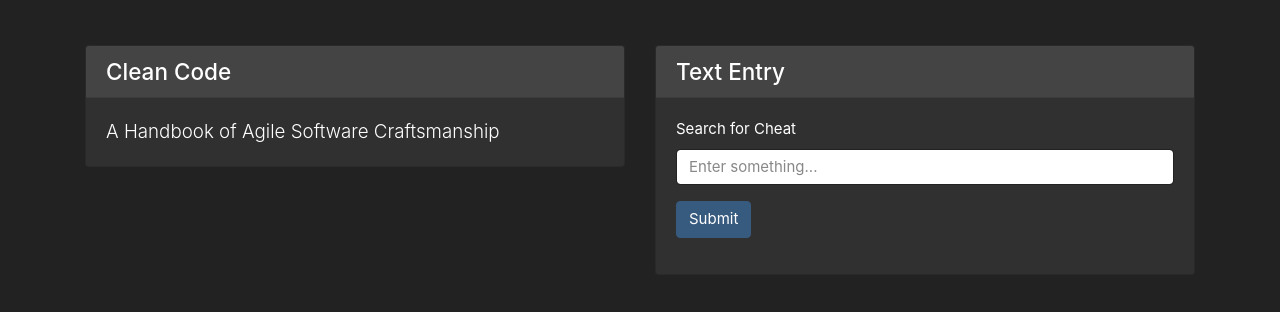
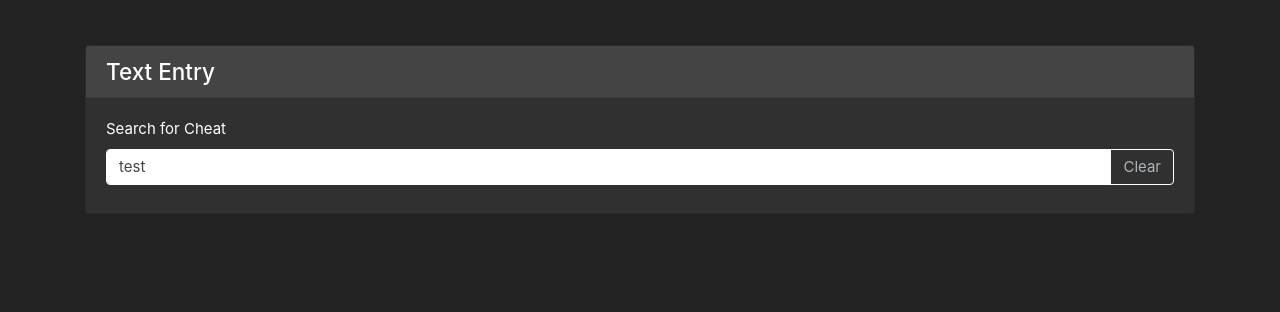
Before and after one commit to jack-hermanson/gta-cheats, a React (Create React App) app: page / in a window 1280 px wide. Shown: the top 312 px of the page. Built offline with nearby package versions, Linux system fonts and the light colour scheme.

Commit message:
set up state on SearchCard

```diff
--- a/src/App.tsx
+++ b/src/App.tsx
@@ -1,14 +1,4 @@
-import {
-  Row,
-  Col,
-  Container,
-  Form,
-  FormGroup,
-  Input,
-  Label,
-  Button,
-} from "reactstrap";
-import { StandardCard } from "./components/shared/Card/StandardCard";
+import { Row, Col, Container } from "reactstrap";
 import { SearchCard } from "./components/search/SearchCard";
 import { ChangeEvent } from "react";
 
@@ -17,16 +7,10 @@
     <div className="App">
       <Container>
         <Row>
-          <Col xs={12} lg={6}>
-            <StandardCard
-              title="Clean Code"
-              paragraph="A Handbook of Agile Software Craftsmanship"
-            />
-          </Col>
-          <Col xs={12} lg={6}>
+          <Col xs={12}>
             <SearchCard
               onSearchTextChange={(event: ChangeEvent<HTMLInputElement>) => {
-                console.log(event.target.value);
+                console.log(event);
               }}
               label="Search for Cheat"
             />
--- a/src/components/search/SearchCard.tsx
+++ b/src/components/search/SearchCard.tsx
@@ -1,6 +1,5 @@
-import { stringify } from "querystring";
-import React, { useState, Component, ChangeEvent } from "react";
-import { Form, FormGroup, Label, Input, Button } from "reactstrap";
+import { Component, ChangeEvent } from "react";
+import { Form, FormGroup, Label, Input, InputGroup } from "reactstrap";
 import { StandardCard } from "../shared/Card/StandardCard";
 
 interface Props {
@@ -15,26 +14,47 @@
 export class SearchCard extends Component<Props, State> {
   constructor(props: Props) {
     super(props);
+
     this.props = props;
-    this.setState({ searchText: "" });
+
+    this.state = {
+      searchText: "test",
+    };
   }
 
   props: Props;
+
+  change = (e: ChangeEvent<HTMLInputElement>) => {
+    this.setState({
+      searchText: e.target.value,
+    });
+    this.props.onSearchTextChange(e);
+  };
 
   render() {
     return (
       <StandardCard title="Text Entry">
         <Form onSubmit={(e) => e.preventDefault()}>
-          <FormGroup>
+          <FormGroup className="mb-2">
             <Label>{this.props.label}</Label>
-            <Input
-              onChange={this.props.onSearchTextChange}
-              placeholder="Enter something..."
-              type="text"
-            />
-          </FormGroup>
-          <FormGroup>
-            <Button color="primary">Submit</Button>
+            <InputGroup>
+              <Input
+                placeholder="Enter something..."
+                type="text"
+                className="border-white"
+                value={this.state.searchText}
+                onChange={(e) => this.change(e)}
+              />
+              <div className="input-group-append">
+                <button
+                  className="btn text-light border-white btn-outline-secondary"
+                  type="button"
+                  onClick={() => console.log("clear")}
+                >
+                  Clear
+                </button>
+              </div>
+            </InputGroup>
           </FormGroup>
         </Form>
       </StandardCard>
--- a/src/components/shared/Card/StandardCard.tsx
+++ b/src/components/shared/Card/StandardCard.tsx
@@ -23,7 +23,7 @@
       <Card>
         <CardHeader title={this.props.title}></CardHeader>
         <CardBody>
-          {this.props.paragraph != undefined && (
+          {this.props.paragraph !== undefined && (
             <CardTextBody paragraph={this.props.paragraph} />
           )}
           {this.props.children}
```
